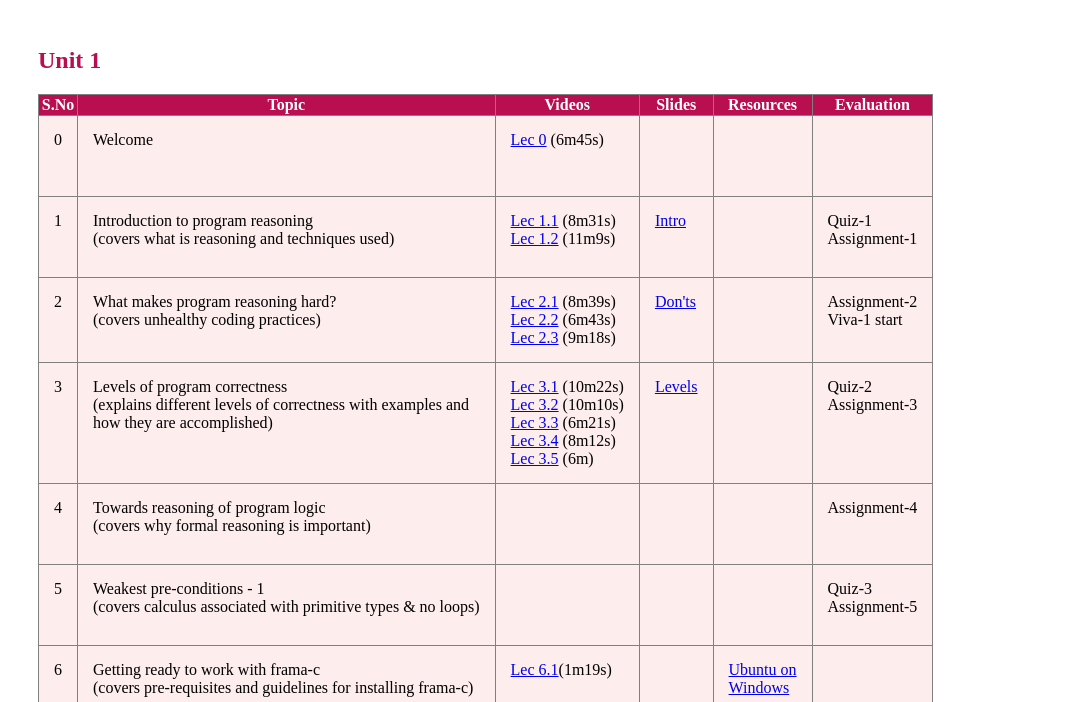
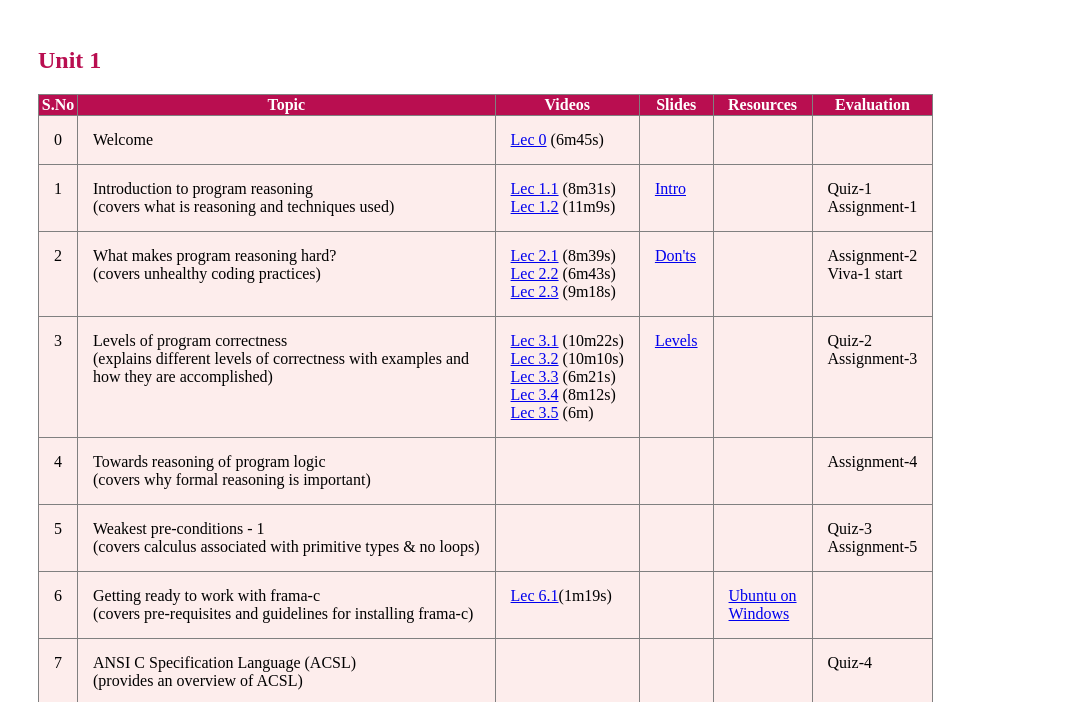
Before and after one commit to swaminathanj/swaminathanj.github.io, a plain HTML site: page pr/home.html in a window 1280 px wide. Shown: the part 95-797 px from the top of the page, without its empty margins (0-1067 px from the left). Drawn offline with Linux system fonts and the light colour scheme.

Commit message:
Update home.html

```diff
--- a/pr/home.html
+++ b/pr/home.html
@@ -12,7 +12,7 @@
 	table { border-collapse: collapse; border-spacing: 2px; }
 	table tr th { color: white; background-color: #B90E50; }
 	tr th { padding 15px; vertical-align: center; }
-	tr td { padding: 15px; vertical-align: top; height: 50px; }
+	tr td { padding: 15px; vertical-align: top; height: 10px; }
 	tr:nth-child(even) { background-color: #FDEDEC; }
 	tr:hover {background-color:#f5f5f5; }
   </style>
```
